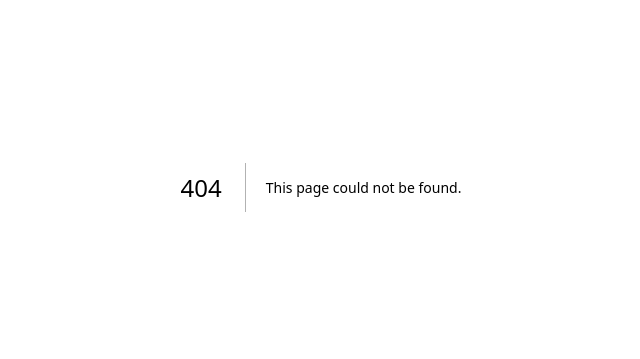
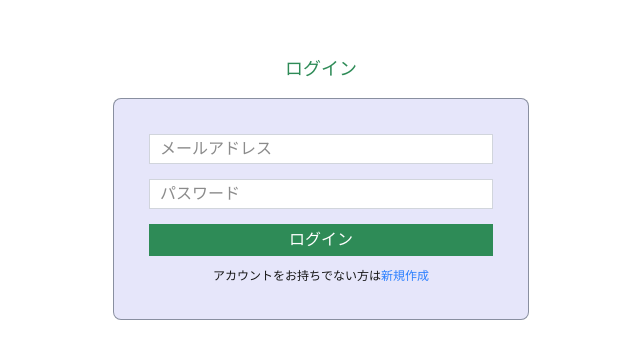
Before and after one commit to night1010tya/photo-sorter, a Next.js app: page /login in a window 1280 px wide. Before the commit this address had no page. Shown: the part 213-572 px from the top of the page, without its empty margins (319-959 px from the left). Built offline with nearby package versions, Linux system fonts and the light colour scheme.

Commit message:
feat: ログイン機能を実装

```diff
--- a/package.json
+++ b/package.json
@@ -16,6 +16,7 @@
     "@supabase/supabase-js": "^2.112.3",
     "bcryptjs": "^3.0.3",
     "next": "16.3.1",
+    "next-auth": "^5.0.0-beta.32",
     "pg": "^8.23.0",
     "react": "19.2.8",
     "react-dom": "19.2.8"
--- /dev/null
+++ b/src/app/api/auth/[...nextauth]/route.ts
@@ -0,0 +1,3 @@
+import { handlers } from "@/auth";
+
+export const { GET, POST } = handlers;
--- a/src/app/api/signup/route.ts
+++ b/src/app/api/signup/route.ts
@@ -71,7 +71,7 @@ export const POST = async (request: Request) => {
 
     return NextResponse.json(
       {
-        message: "登録が完了しました",
+        message: "アカウントを作成しました。ログインしてください",
         user: {
           id: user.id,
           name: user.name,
--- /dev/null
+++ b/src/app/login/page.tsx
@@ -0,0 +1,115 @@
+"use client"
+import Input from "@/components/Input";
+import { signIn } from "next-auth/react";
+import Link from "next/link";
+import { useRouter } from "next/navigation";
+import React, { useState } from "react";
+
+export default function Login() {
+
+    const [formData,setFormData] = useState({
+        email:"",
+        password:"",
+    });
+
+    const [errors,setErrors] = useState({
+        email:"",
+        password:"",
+    });
+
+    const validateLogin = () => {
+        const newErrors = {
+            email:"",
+            password:"",
+        }
+
+        if (!formData.email.trim()) {
+            newErrors.email = "メールアドレスを入力してください";
+        } else if (!/^[^\s@]+@[^\s@]+\.[^\s@]+$/.test(formData.email.trim())
+        ) {
+            newErrors.email = "正しいメールアドレスを入力してください";
+        }
+
+        if (!formData.password) {
+            newErrors.password = "パスワードを入力してください"
+        }
+        setErrors(newErrors);
+
+        return !newErrors.email && !newErrors.password;
+    };
+
+
+    const [message,setMessage] = useState("");
+
+    const handleChange = (e:React.ChangeEvent<HTMLInputElement>) => {
+        const {name, value} = e.target;
+        setFormData((prev)=>({
+            ...prev,[name]:value
+        }));
+    };
+
+    const router = useRouter();
+
+    const handleSubmit = async (e:React.SubmitEvent<HTMLFormElement>) => {
+        e.preventDefault();
+
+        setMessage("");
+
+        const isValid = validateLogin();
+        if (!isValid) {
+            return
+        }
+
+        const result = await signIn("credentials", {
+            email: formData.email,
+            password: formData.password,
+            redirect: false,
+          });
+
+          if (result?.error) {
+            setMessage("メールアドレスまたはパスワードが間違っています");
+            return;
+          }
+
+          alert("ログインしました");
+          router.push("/");
+
+        };
+
+    return(
+        <div className="flex justify-center items-center min-h-screen">
+            <div className="w-full">
+                <p className="block text-lg text-center text-[#2e8b57] mb-[15px]">ログイン</p>
+                <form
+                className="bg-[#e6e6fa] text-center p-[35px] border-1 border-gray-500/75 rounded-lg shadow-gray-500"
+                onSubmit={handleSubmit}>
+                    <Input
+                        label="メールアドレス"
+                        id="email"
+                        name="email"
+                        type="email"
+                        value={formData.email}
+                        error={errors.email}
+                        onChange={handleChange}
+                        size="medium"
+                        placeholder="メールアドレス"
+                    />
+                    <Input
+                        label="パスワード"
+                        id="password"
+                        name="password"
+                        type="password"
+                        value={formData.password}
+                        error={errors.password}
+                        onChange={handleChange}
+                        size="medium"
+                        placeholder="パスワード"
+                    />
+                    <button className="block w-full p-1 mb-3 bg-[#2e8b57] text-[#ffffff]" type="submit">ログイン</button>
+                    {message && <p className="mb-3 text-sm text-red-500">{message}</p>}
+                        <p className="text-xs text-center">アカウントをお持ちでない方は<Link href="/signup" className="text-blue-500">新規作成</Link></p>
+                </form>
+            </div>
+        </div>
+    )
+}
--- a/src/app/signup/page.tsx
+++ b/src/app/signup/page.tsx
@@ -96,10 +96,10 @@ export default function Signup() {
   };
 
   return (
-    <div>
-      <p className="block text-lg text-center text-[#2e8b57] mt-[15px] ">新規登録</p>
+    <div className="flex justify-center items-center min-h-screen">
+      <div className="w-full">
+        <p className="block text-lg text-center text-[#2e8b57] mb-[15px] ">新規登録</p>
         <div className="bg-[#e6e6fa] text-center p-[35px] border-1 border-gray-500/75 rounded-lg shadow-gray-500">
-
           <form onSubmit={handleSubmit}>
             <div>
               <Input
@@ -145,9 +145,8 @@ export default function Signup() {
 
             <button className="block w-full p-1 mb-3 bg-[#2e8b57] text-[#ffffff] " type="submit">新規登録</button>
 
-        {message && <p>{message}</p>}
+            {message && <p className="mb-3 text-sm text-red-500">{message}</p>}
           </form>
-
           <div className="mb-[15px] text-sm">
             <p>または以下で登録</p>
             <button type="button">Googleで登録</button>
@@ -158,5 +157,6 @@ export default function Signup() {
           </p>
         </div>
       </div>
+    </div>
   );
 }
--- /dev/null
+++ b/src/auth.ts
@@ -0,0 +1,58 @@
+import NextAuth from "next-auth";
+import Credentials from "next-auth/providers/credentials";
+import bcrypt from "bcryptjs";
+
+import { prisma } from "@/libs/prisma";
+
+export const { auth, handlers, signIn, signOut } = NextAuth({
+  providers: [
+    Credentials({
+      credentials: {
+        email: {},
+        password: {},
+      },
+
+      authorize: async (credentials) => {
+        if (!credentials) {
+          return null;
+        }
+
+        const email = credentials.email;
+        const password = credentials.password;
+
+        if (
+          typeof email !== "string" ||
+          typeof password !== "string"
+        ) {
+          return null;
+        }
+
+        const user = await prisma.user.findUnique({
+          where: {
+            email: email.trim(),
+          },
+        });
+
+        if (!user || !user.passwordHash) {
+          return null;
+        }
+
+        const isPasswordValid = await bcrypt.compare(
+          password,
+          user.passwordHash
+        );
+
+        if (!isPasswordValid) {
+          return null;
+        }
+
+        return {
+          id: user.id,
+          name: user.name,
+          email: user.email,
+          image: user.image,
+        };
+      },
+    }),
+  ],
+});
```
Also changed, not shown: 1 other file (tests, documents, lock files or other folders). Lines whose indentation alone changed are shown as unchanged.
